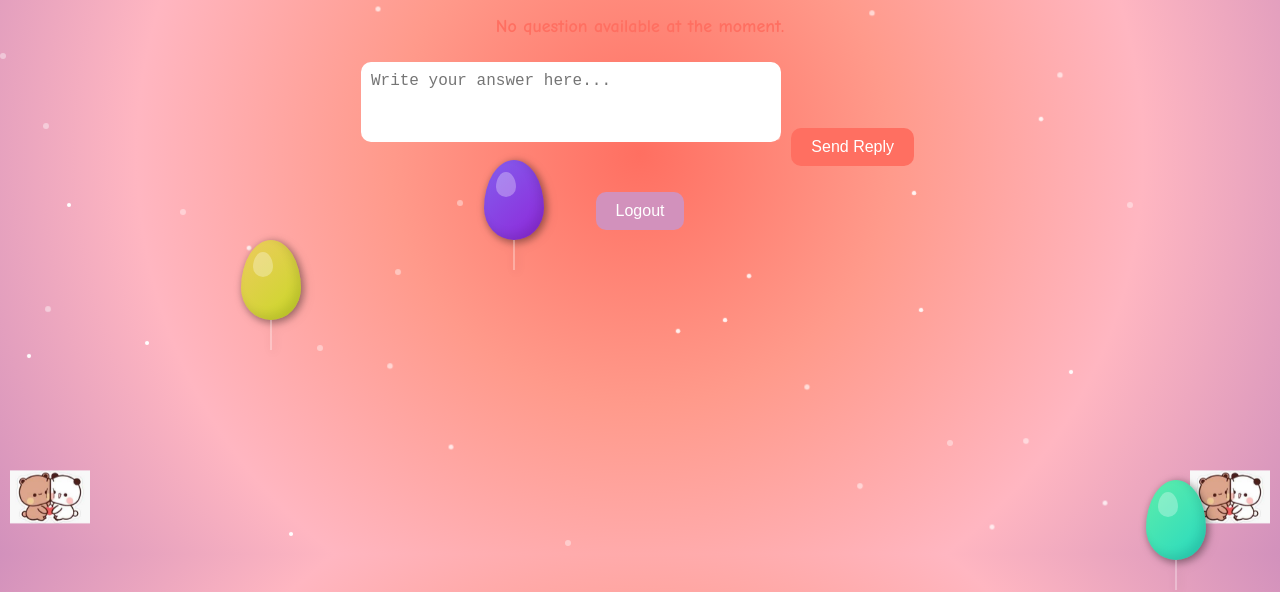
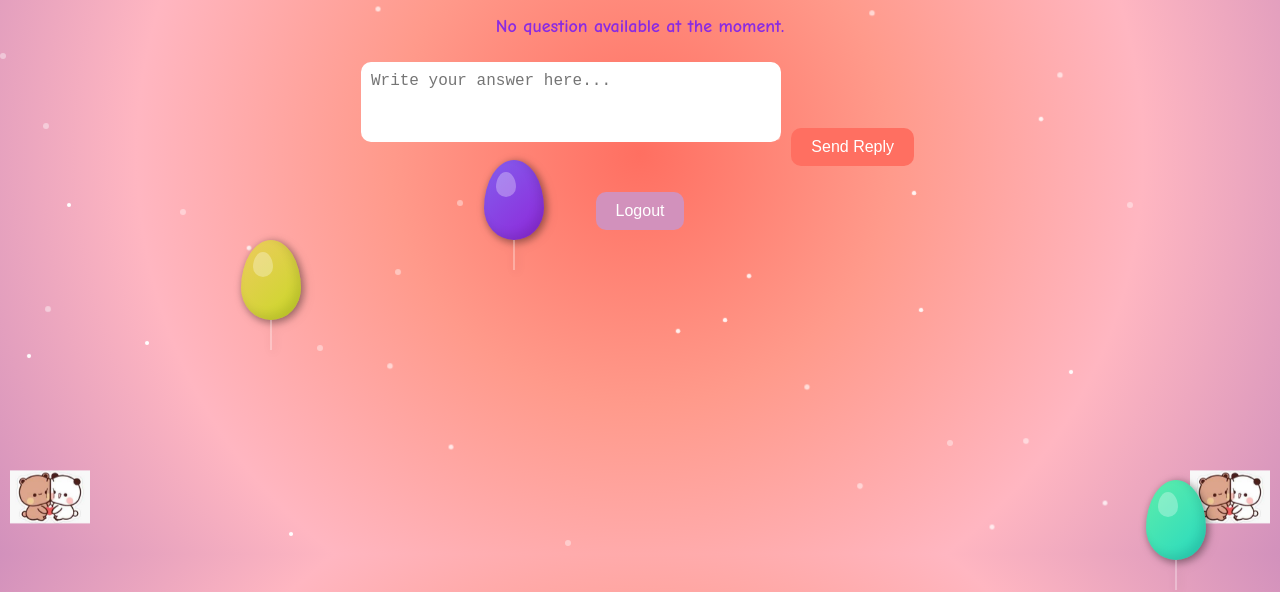
Before and after one commit to khurram-mughal-hub/chat-code, a website: page secret.html in a window 1280 px wide. Shown: the part 246-838 px from the top of the page. Drawn offline with Linux system fonts and the light colour scheme; no server answers; sample sign-in values are in the browser's storage.

Commit message:
color changed

```diff
--- a/secret.html
+++ b/secret.html
@@ -13,7 +13,7 @@
     </p>
 
     <div id="questionContainer" style="margin: 15px 0;">
-      <h3 id="questionText" style="color: var(--p1); margin-bottom: 10px; font-size: 18px;">Loading question...</h3>
+      <h3 id="questionText" style="color: blueviolet; margin-bottom: 10px; font-size: 18px;">Loading question...</h3>
     </div>
 
     <textarea id="reply" placeholder="Write your answer here..." style="height: 60px; margin: 10px 0;"></textarea>
```
